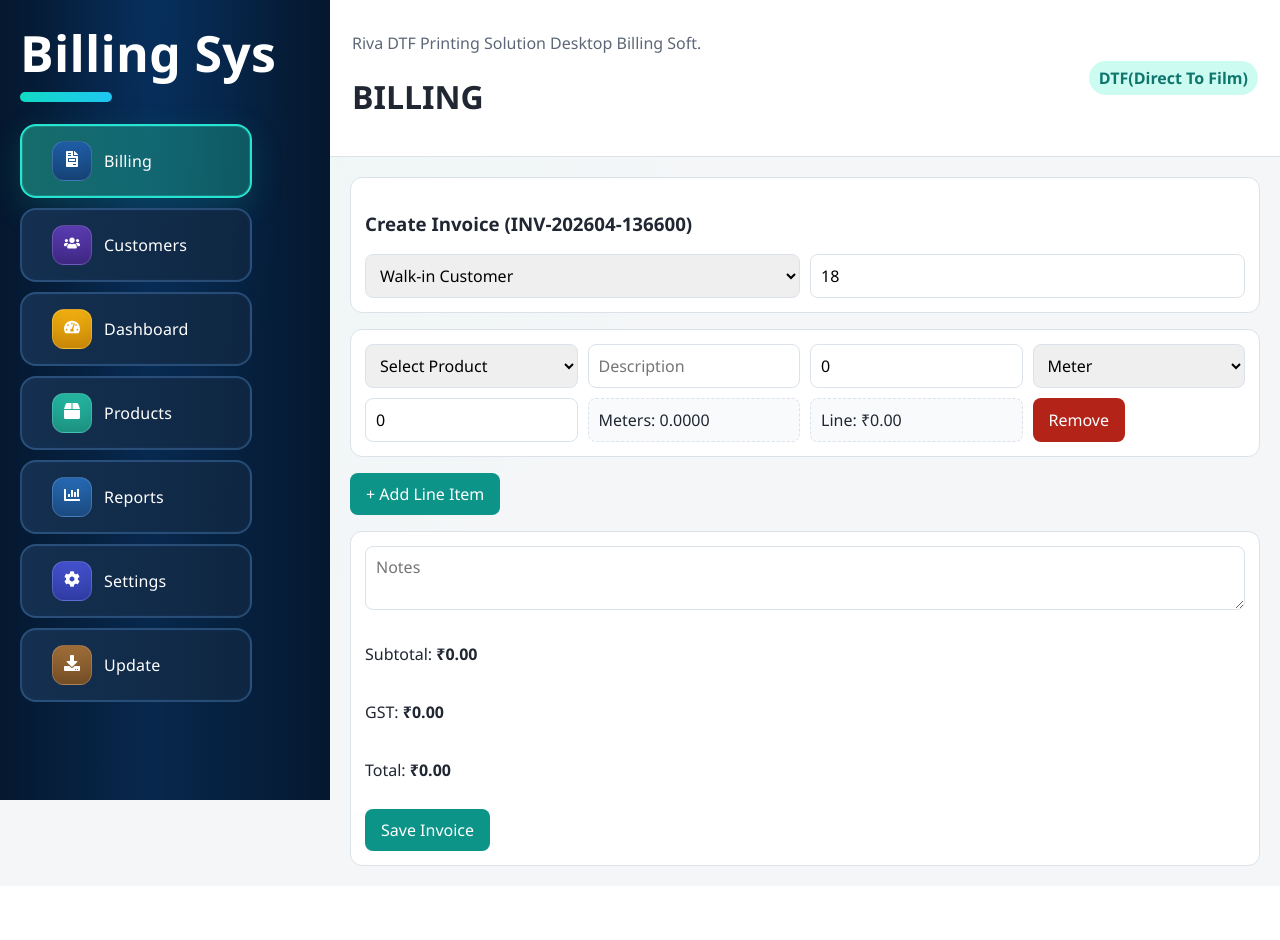
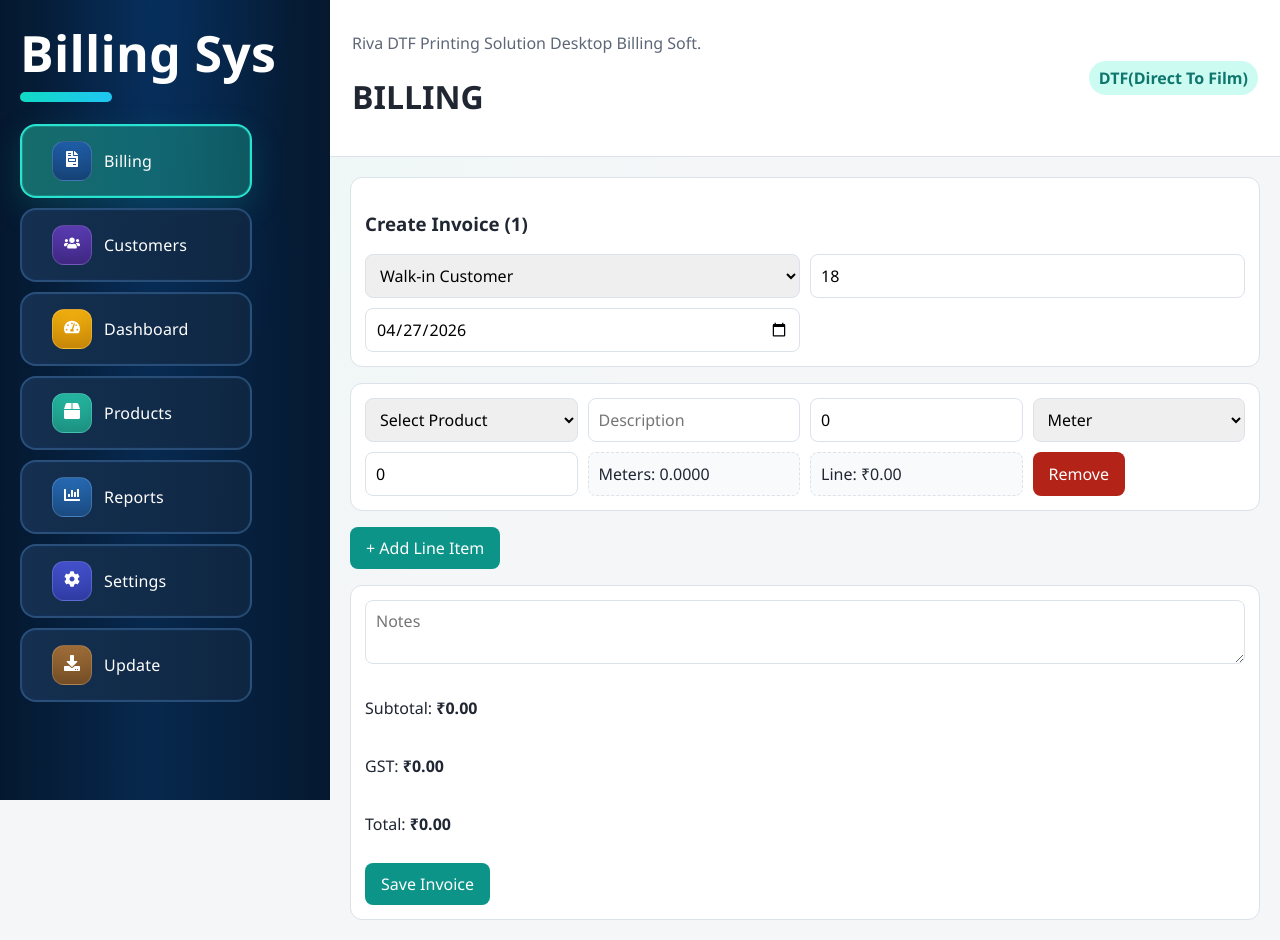
Before and after one commit to Niravvasani12/billing-system, a React (Vite) app: page / in a window 1280 px wide. Both pictures are taken after a click on the button "Billing". Before the commit the page ends 886 px from the top, so only its background shows below. Built offline with nearby package versions, Linux system fonts and the light colour scheme.

Commit message:
PDF Quality

```diff
--- a/package.json
+++ b/package.json
@@ -1,6 +1,6 @@
 {
   "name": "billing-sys",
-  "version": "2.2.2",
+  "version": "2.3.0",
   "description": "Desktop billing software with Electron + React + SQLite",
   "author": "Nirav Vasani",
   "main": "electron-main.js",
--- a/src/pages/Billing.jsx
+++ b/src/pages/Billing.jsx
@@ -2,24 +2,37 @@ import { useMemo, useState } from "react";
 import { useDispatch, useSelector } from "react-redux";
 import { addInvoice } from "../store/slices/invoiceSlice";
 import { formatCurrency } from "../utils/formatCurrency";
-import { generateInvoiceNo } from "../utils/generateInvoiceNo";
 import BillPreview from "../components/BillPreview";
 
 const INCH_TO_METER = 0.0254;
 const emptyItem = { description: "", quantity: 0, unit: "meter", pricePerMeter: 0 };
 
 const toMeters = (qty, unit) => (unit === "inch" ? Number(qty || 0) * INCH_TO_METER : Number(qty || 0));
+const toInputDate = (date = new Date()) => {
+  const year = date.getFullYear();
+  const month = String(date.getMonth() + 1).padStart(2, "0");
+  const day = String(date.getDate()).padStart(2, "0");
+  return `${year}-${month}-${day}`;
+};
 
 export default function Billing() {
   const dispatch = useDispatch();
   const customers = useSelector((state) => state.customer.items);
   const products = useSelector((state) => state.product.items);
-  const [invoiceNo, setInvoiceNo] = useState(generateInvoiceNo());
+  const invoices = useSelector((state) => state.invoice.items);
   const [customerId, setCustomerId] = useState("");
   const [gstPercent, setGstPercent] = useState(18);
+  const [invoiceDate, setInvoiceDate] = useState(toInputDate());
   const [notes, setNotes] = useState("");
   const [items, setItems] = useState([{ ...emptyItem }]);
   const [latestInvoice, setLatestInvoice] = useState(null);
+  const invoiceNo = useMemo(() => {
+    const maxInvoiceNo = invoices.reduce((max, inv) => {
+      const value = Number(inv?.invoiceNo);
+      return Number.isInteger(value) && value > max ? value : max;
+    }, 0);
+    return String(maxInvoiceNo + 1);
+  }, [invoices]);
 
   const summary = useMemo(() => {
     const normalized = items.map((item) => {
@@ -50,9 +63,9 @@ export default function Billing() {
 
   const handleSave = async () => {
     const payload = {
-      invoiceNo,
       customerId: customerId ? Number(customerId) : null,
       gstPercent: Number(gstPercent || 0),
+      invoiceDate,
       notes,
       items: items.filter((item) => Number(item.quantity) > 0)
     };
@@ -63,7 +76,7 @@ export default function Billing() {
     setItems([{ ...emptyItem }]);
     setNotes("");
     setCustomerId("");
-    setInvoiceNo(generateInvoiceNo());
+    setInvoiceDate(toInputDate());
   };
 
   const previewCustomer = useMemo(() => {
@@ -83,6 +96,11 @@ export default function Billing() {
             ))}
           </select>
           <input type="number" value={gstPercent} onChange={(e) => setGstPercent(e.target.value)} placeholder="GST %" />
+          <input
+            type="date"
+            value={invoiceDate}
+            onChange={(e) => setInvoiceDate(e.target.value)}
+          />
         </div>
       </div>
 
--- a/src/utils/pdfGenerator.js
+++ b/src/utils/pdfGenerator.js
@@ -6,6 +6,7 @@ export const generatePdf = async (billNo, options = {}) => {
   const containerSelector = options.containerSelector || ".pdf-only";
   const fileNamePrefix = options.fileNamePrefix || "Invoice";
   const singlePage = options.singlePage === true;
+  const renderScale = options.renderScale || 4;
 
   const element = document.getElementById(elementId);
   const pdfContainer = document.querySelector(containerSelector);
@@ -31,19 +32,26 @@ export const generatePdf = async (billNo, options = {}) => {
     await new Promise((resolve) => setTimeout(resolve, 180));
 
     const canvas = await html2canvas(element, {
-      scale: 2,
+      scale: renderScale,
       useCORS: true,
+      imageTimeout: 0,
+      removeContainer: true,
+      scrollX: 0,
+      scrollY: 0,
+      windowWidth: element.scrollWidth,
+      windowHeight: element.scrollHeight,
       backgroundColor: "#ffffff",
       logging: false
     });
 
-    const imgData = canvas.toDataURL("image/png");
+    const imgData = canvas.toDataURL("image/png", 1.0);
 
     const pdf = new jsPDF({
       orientation: "p",
       unit: "mm",
       format: "a4",
-      compress: true
+      compress: false,
+      precision: 16
     });
 
     const pageHeight = 297;
@@ -57,17 +65,17 @@ export const generatePdf = async (billNo, options = {}) => {
     if (singlePage) {
       const x = (pageWidth - imgWidth) / 2;
       const y = 0;
-      pdf.addImage(imgData, "PNG", x, y, imgWidth, imgHeight, undefined, "FAST");
+      pdf.addImage(imgData, "PNG", x, y, imgWidth, imgHeight, undefined, "NONE");
     } else {
       let heightLeft = imgHeight;
       let position = 0;
-      pdf.addImage(imgData, "PNG", 0, position, imgWidth, imgHeight, undefined, "FAST");
+      pdf.addImage(imgData, "PNG", 0, position, imgWidth, imgHeight, undefined, "NONE");
       heightLeft -= pageHeight;
 
       while (heightLeft > 0) {
         position = heightLeft - imgHeight;
         pdf.addPage();
-        pdf.addImage(imgData, "PNG", 0, position, imgWidth, imgHeight, undefined, "FAST");
+        pdf.addImage(imgData, "PNG", 0, position, imgWidth, imgHeight, undefined, "NONE");
         heightLeft -= pageHeight;
       }
     }
```
Also changed, not shown: 2 other files (tests, documents, lock files or other folders).
